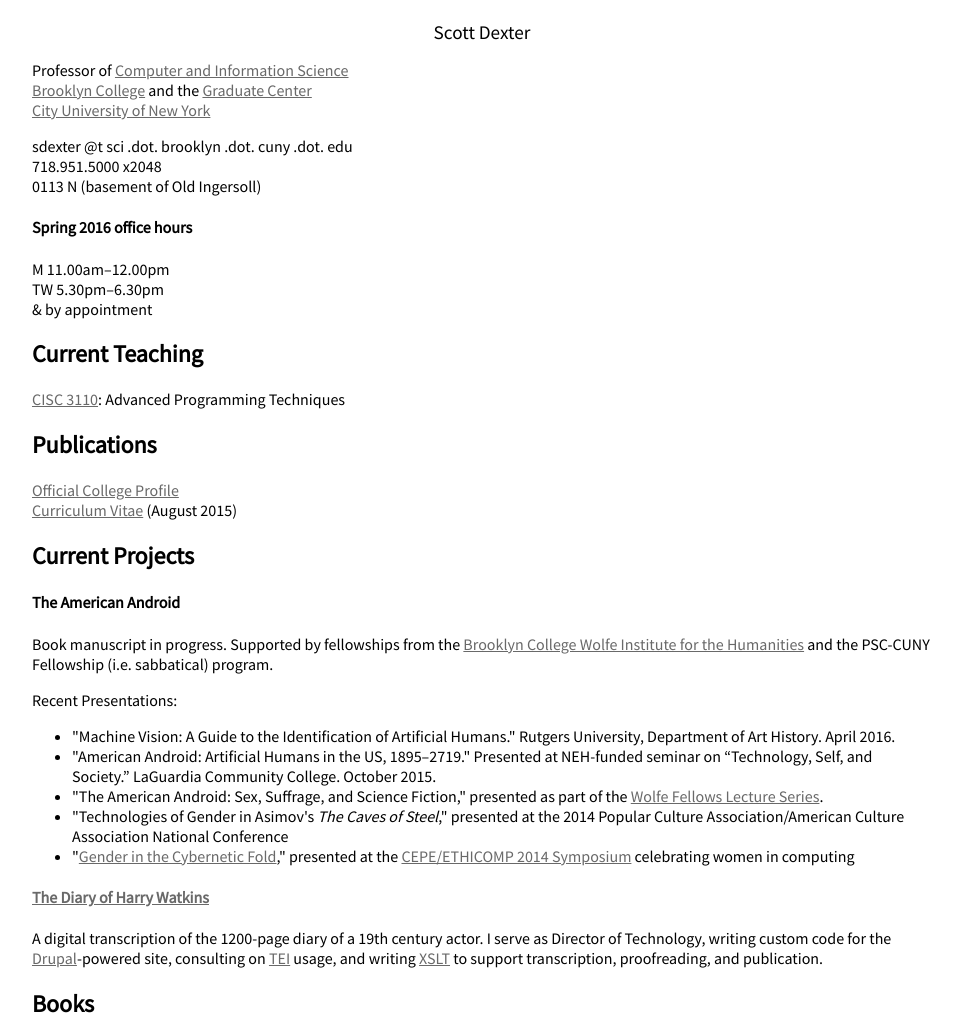
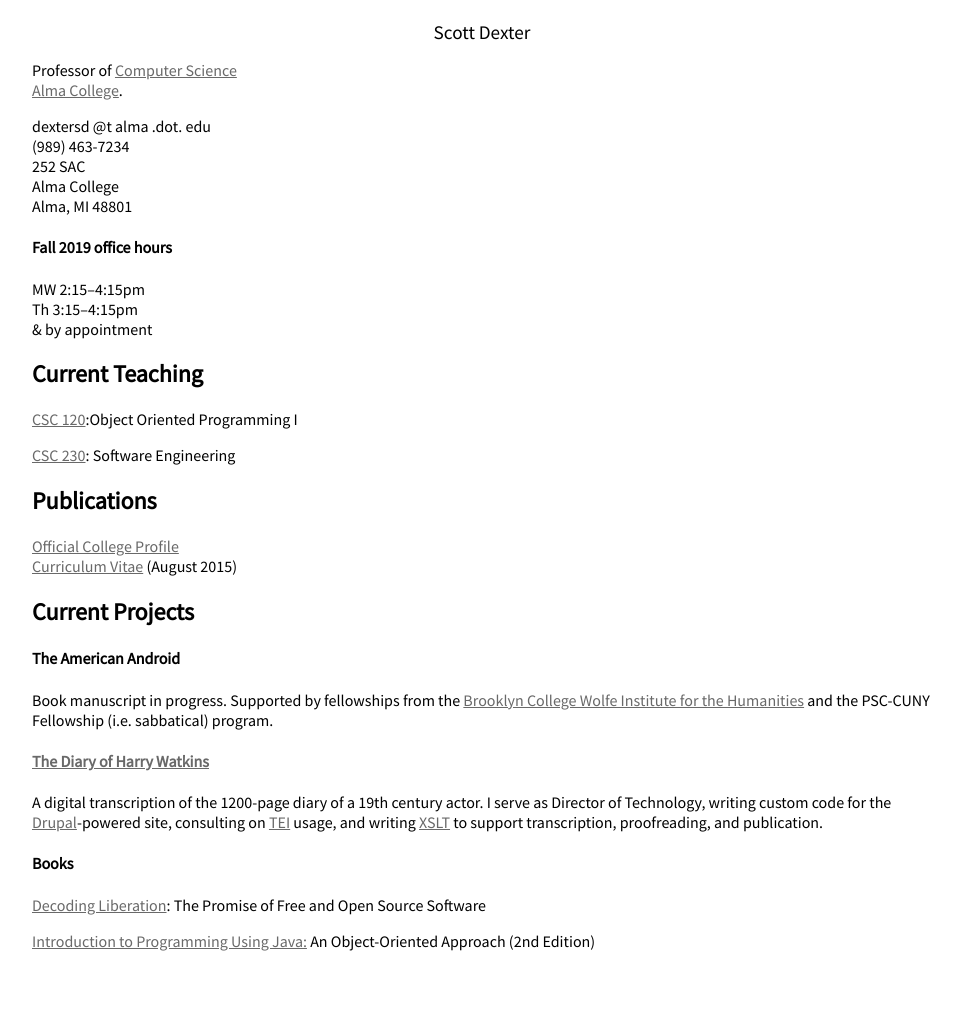
Before and after one commit to ScottDDexter/ScottDDexter.github.io, a plain HTML site: page index.html in a window 1280 px wide. Shown: the top 1022 px of the page, without its empty margins (158-1119 px from the left). After the commit the page ends 967 px from the top, so only its background shows below. Drawn offline with Linux system fonts and the light colour scheme.

```diff
--- a/index.html
+++ b/index.html
@@ -12,22 +12,24 @@
 <body>
     <div id="container">
         <h1>Scott Dexter</h1>
-        <p>Professor of <a href="http://www.brooklyn.cuny.edu/web/academics/schools/naturalsciences/undergraduate/computers.php">Computer and Information Science</a><br />
-<a href="http://www.brooklyn.cuny.edu">Brooklyn College</a> and the <a href="http://gc.cuny.edu">Graduate Center</a></br>
-        <a href="http://www.cuny.edu">City University of New York</a>
+        <p>Professor of <a href="https://www.alma.edu/live/profiles/8210-scott-dexter">Computer Science</a><br />
+<a href="http:/alma.edu">Alma College</a>.
 </p>
-        <p>sdexter @t sci .dot. brooklyn .dot. cuny .dot. edu<br />
-        718.951.5000 x2048<br />
-        0113 N (basement of Old Ingersoll)<br />
+        <p>dextersd @t alma .dot. edu<br />
+        (989) 463-7234<br />
+          252 SAC<br />
+          Alma College<br/>
+          Alma, MI 48801
 </p>
-<h4>        Spring 2016 office hours</h4>
- M 11.00am&ndash;12.00pm</br>
- TW 5.30pm&ndash;6.30pm</br>
+<h4>        Fall 2019 office hours</h4>
+ MW 2:15&ndash;4:15pm</br>
+ Th 3:15&ndash;4:15pm</br>
 &amp; by appointment<br />
 
 </p>
         <h2>Current Teaching</h2>
-        <p><a href="http://bc-cisc3110-s16.github.io/">CISC 3110</a>: Advanced Programming Techniques</p>
+<p><a href="https://scottddexter.github.io/Alma-CSC120-F19/">CSC 120</a>:Object Oriented Programming I</p>
+<p><a href="https://scottddexter.github.io/Alma-CSC230-F19/">CSC 230</a>: Software Engineering</p>
 
 
         <h2>Publications</h2><a href="http://www.brooklyn.cuny.edu/web/academics/faculty/faculty_profile.jsp?faculty=499">Official College Profile</a><br />
@@ -37,21 +39,12 @@
 
         <h4>The American Android</h4>
 
-        <p>Book manuscript in progress. Supported by fellowships from the <a href="http://www.brooklyn.cuny.edu/web/academics/centers/wolfe.php">Brooklyn College Wolfe Institute for the Humanities</a> and the PSC-CUNY Fellowship (i.e. sabbatical) program.</p>Recent Presentations:
+        <p>Book manuscript in progress. Supported by fellowships from the <a href="http://www.brooklyn.cuny.edu/web/academics/centers/wolfe.php">Brooklyn College Wolfe Institute for the Humanities</a> and the PSC-CUNY Fellowship (i.e. sabbatical) program.</p>
 
-        <ul>
-           <li>"Machine Vision: A Guide to the Identification of Artificial Humans." Rutgers University, Department of Art History. April 2016.</li>
-           <li>"American Android: Artificial Humans in the US, 1895&ndash;2719." Presented at NEH-funded seminar on “Technology, Self, and Society.” LaGuardia Community College. October 2015.</li>
-           <li>"The American Android: Sex, Suffrage, and Science Fiction," presented as part of the <a href="http://wolfeinstitute.tumblr.com/post/81486483474/the-wolfe-institute-presents-a-conversation-with">Wolfe Fellows Lecture Series</a>.</li>
-            <li>"Technologies of Gender in Asimov's <em>The Caves of Steel</em>," presented at the 2014 Popular Culture Association/American Culture Association National Conference</li>
-            <li>"<a href="https://www.academia.edu/7892091/Gender_in_the_Cybernetic_Fold">Gender in the Cybernetic Fold</a>," presented at the <a href="http://cerna-ethics-allistene.org/CEPE-ETHICOMP-and-Women/">CEPE/ETHICOMP 2014 Symposium</a> celebrating women in computing</li>
-
-
-        </ul>
 
         <h4><a href="http://www.harrywatkinsdiary.org/">The Diary of Harry Watkins</a></h4>A digital transcription of the 1200-page diary of a 19th century actor. I serve as Director of Technology, writing custom code for the <a href="http://www.drupal.org">Drupal</a>-powered site, consulting on <a href="http://www.tei-c.org/index.xml">TEI</a> usage, and writing <a href="http://en.wikipedia.org/wiki/XSL_Transformations">XSLT</a> to support transcription, proofreading, and publication.
 
-        <h2>Books</h2><a href="http://www.amazon.com/Decoding-Liberation-Software-Routledge-Cyberculture/dp/0415876788/">Decoding Liberation</a>: The Promise of Free and Open Source Software
+        <h4>Books</h4><a href="http://www.amazon.com/Decoding-Liberation-Software-Routledge-Cyberculture/dp/0415876788/">Decoding Liberation</a>: The Promise of Free and Open Source Software
 
         <p></p><a href="http://www.amazon.com/Introduction-Programming-Using-Java-Object-Oriented/dp/0321200063/">Introduction to Programming Using Java:</a> An Object-Oriented Approach (2nd Edition)
 
```
Also changed, not shown: 1 other file.
